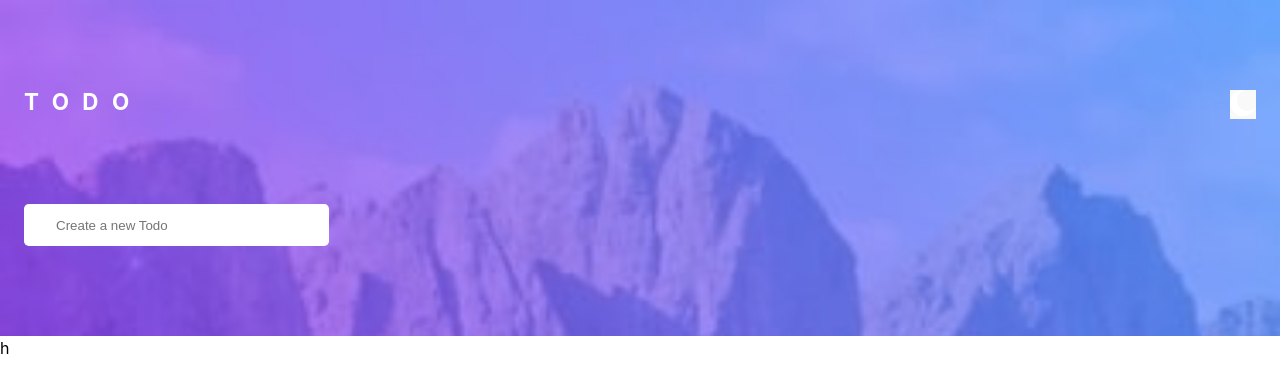
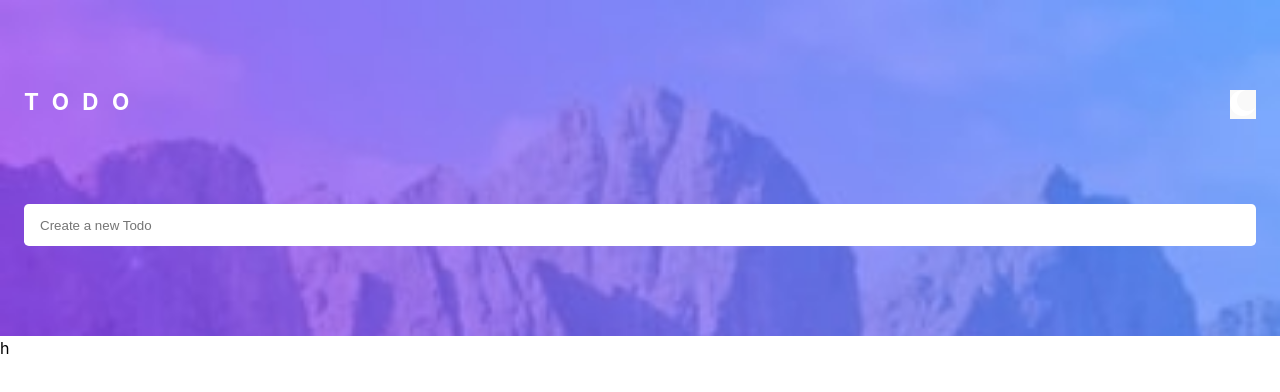
Before and after one commit to IdrisDY/TODO-App, a React (Vite) app: page / in a window 1280 px wide. Shown: the top 392 px of the page. Built offline with nearby package versions, Linux system fonts and the light colour scheme.

Commit message:
add todo theme reducer

```diff
--- a/src/App.css
+++ b/src/App.css
@@ -5,6 +5,8 @@
 .container{
   display: flex;
   flex-direction: column;
+  position: relative;
+
 }
 button{
   background:none ;
@@ -16,7 +18,6 @@ height: 30vh;
 background-size: cover;
 display: flex;
 justify-content: space-around;
-align-items: flex-start;
 padding: 3em 1.5em 3em 1.5em;
 flex-direction: column;
 }
@@ -25,6 +26,7 @@ flex-direction: column;
   color: white;
   font-weight: 700;
   font-size: 1.4rem;
+
 }
 .todo-bottom{
   height: 100%;
@@ -36,14 +38,25 @@ align-items: flex-start;
 width: 100%;
 }
 .form-todo{
-  padding: .5em 2em;
-  background-color: white;
-  width: 100%;
-  border-radius: .3em;
 }
 .inputodo{
-  width: 100%;
   height: 25px;
   border: none;
   outline: none;
+  width: 100%;
 }
+.input-content{
+  max-width: 100%;
+  padding: .5em 1em;
+  background-color: white;
+  border-radius: .3em;
+
+}
+.todo-content{
+  position: absolute;
+  top: 70%;
+}
+.todo-main{
+  background:black;
+  color: white;
+}
--- a/src/Components/Todo.jsx
+++ b/src/Components/Todo.jsx
@@ -1,8 +1,8 @@
 import React from 'react'
 
-export const Todo = ({todo}) => {
+export const Todo = ({todo,theme}) => {
   return (
-    <div>
+    <div className = 'todo-main' style={{background:theme}}>
       <input type='radio' />
 <p> {todo.name}</p>
     </div>
--- a/src/Components/createTodo.jsx
+++ b/src/Components/createTodo.jsx
@@ -51,19 +51,21 @@ setNom('')
 
 
   return (
-    <div>
+   <>
+    <div className= 'input-content'>
 
-    <>
+
     <form onSubmit={handleSubmit} className='form-todo'>
       <input className='inputodo' type='text' value={nom} onChange={e=> setNom(e.target.value)} placeholder='Create a new Todo'/>
     </form>
-
-    </>
+</div>
+   <div className='todo-content'>
     { todos.map(todo=>
       < Todo  todo = {todo} dispatchButton={dispatch}/>)
     }
+</div>
 
-    </div>
+    </>
   )
 }
 
--- a/src/Components/mainTodo.jsx
+++ b/src/Components/mainTodo.jsx
@@ -31,7 +31,7 @@ export const MainTodo = () => {
 <button onClick ={handleTheme} > <img src= {theme==='light'?moon:sun} alt='toggle dark/light theme' />
 </button>
     </div>
- <Todos/>
+ <Todos  />
     </Topdiv>
 
 
```
